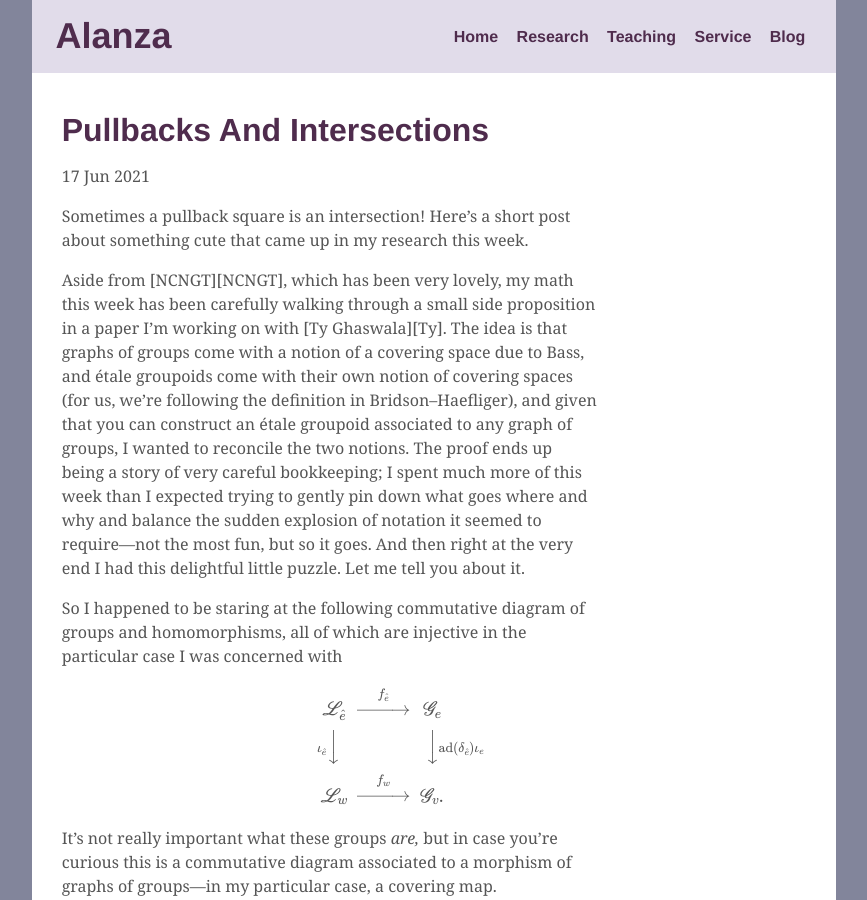
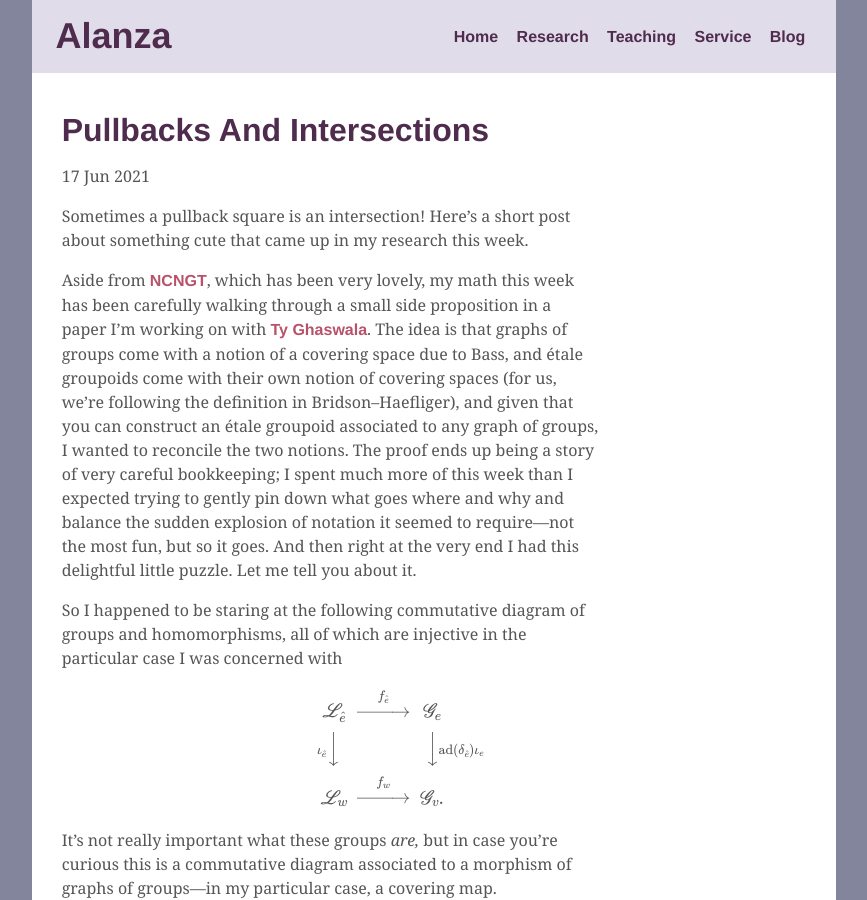
Before and after one commit to ryleelyman/Site, a Jekyll site: the page built from _posts/2021-06-17-Pullbacks-and-Intersections.md, in a window 1280 px wide and 900 px high. Shown: the whole window, without its empty margins (206-1073 px from the left). Built offline with Jekyll 4.4.1, drawn with Linux system fonts in a browser that asks for light colours; formulas are drawn with MathJax 3; some of the changed lines change nothing that is shown.

Commit message:
fix links

```diff
--- a/_posts/2021-06-17-Pullbacks-and-Intersections.md
+++ b/_posts/2021-06-17-Pullbacks-and-Intersections.md
@@ -87,3 +87,6 @@ for which it suffices to argue that given an element in the intersection
 $$f_w(\mathscr{L}_w) \cap \operatorname{ad}(\delta_{\hat e})\iota_e(\mathscr{G}_e)$$,
 we can pull it back (as it were) and show that it really comes from an element of $$\mathscr{L}_e$$.
 This turned out to be true thanks to an extra property my situation enjoys!
+
+[NCNGT]: https://www.ncngt.org
+[Ty]: http://cirget.math.uqam.ca/~tyghaswala/
```
